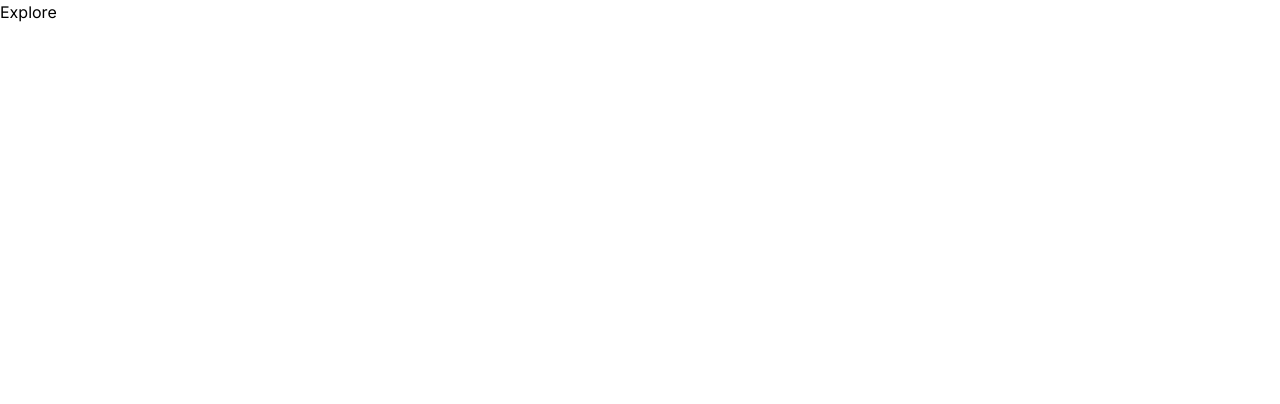
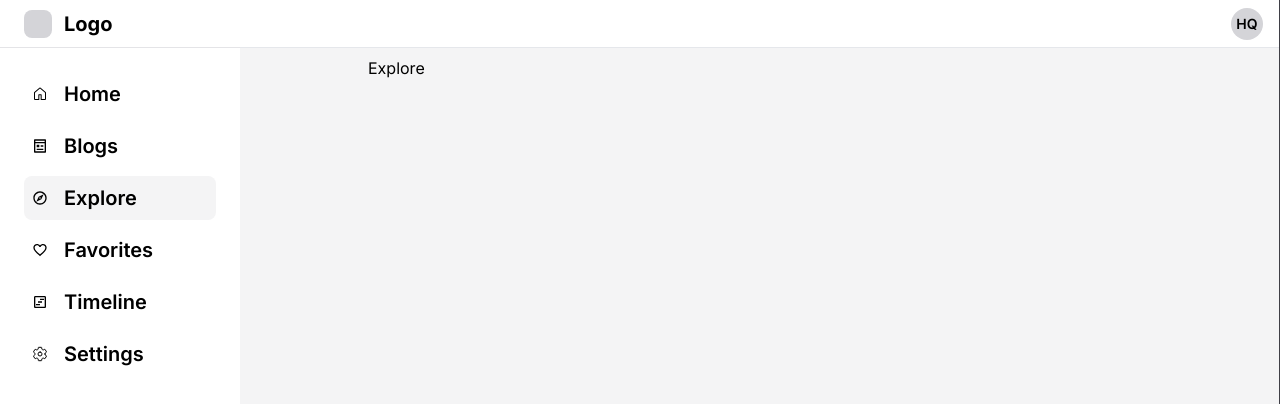
Before and after one commit to rahulpatil8020/journalit, a Next.js app: page /explore in a window 1280 px wide. Shown: the top 404 px of the page. Built offline with nearby package versions, Linux system fonts and the light colour scheme.

Commit message:
adding everything into layout

```diff
--- a/app/layout.tsx
+++ b/app/layout.tsx
@@ -1,11 +1,15 @@
 import type { Metadata } from "next";
 import { Inter } from "next/font/google";
 import "./globals.css";
-
+import Header from "@/components/header";
+import HeaderMobile from "@/components/header-mobile";
+import MarginWidthWrapper from "@/components/margin-width-wrapper";
+import PageWrapper from "@/components/page-wrapper";
+import SideNav from "@/components/sidenav";
 const inter = Inter({ subsets: ["latin"] });
 
 export const metadata: Metadata = {
-  title: "Create Next App",
+  title: "Journal It",
   description: "Generated by create next app",
 };
 
@@ -16,7 +20,18 @@ export default function RootLayout({
 }>) {
   return (
     <html lang="en">
-      <body className={inter.className}>{children}</body>
+      <body className={`${inter.className} bg-white`}>
+        <div className="flex">
+          <SideNav />
+          <main className="flex-1">
+            <MarginWidthWrapper>
+              <Header />
+              <HeaderMobile />
+              <PageWrapper>{children}</PageWrapper>
+            </MarginWidthWrapper>
+          </main>
+        </div>
+      </body>
     </html>
   );
 }
```
